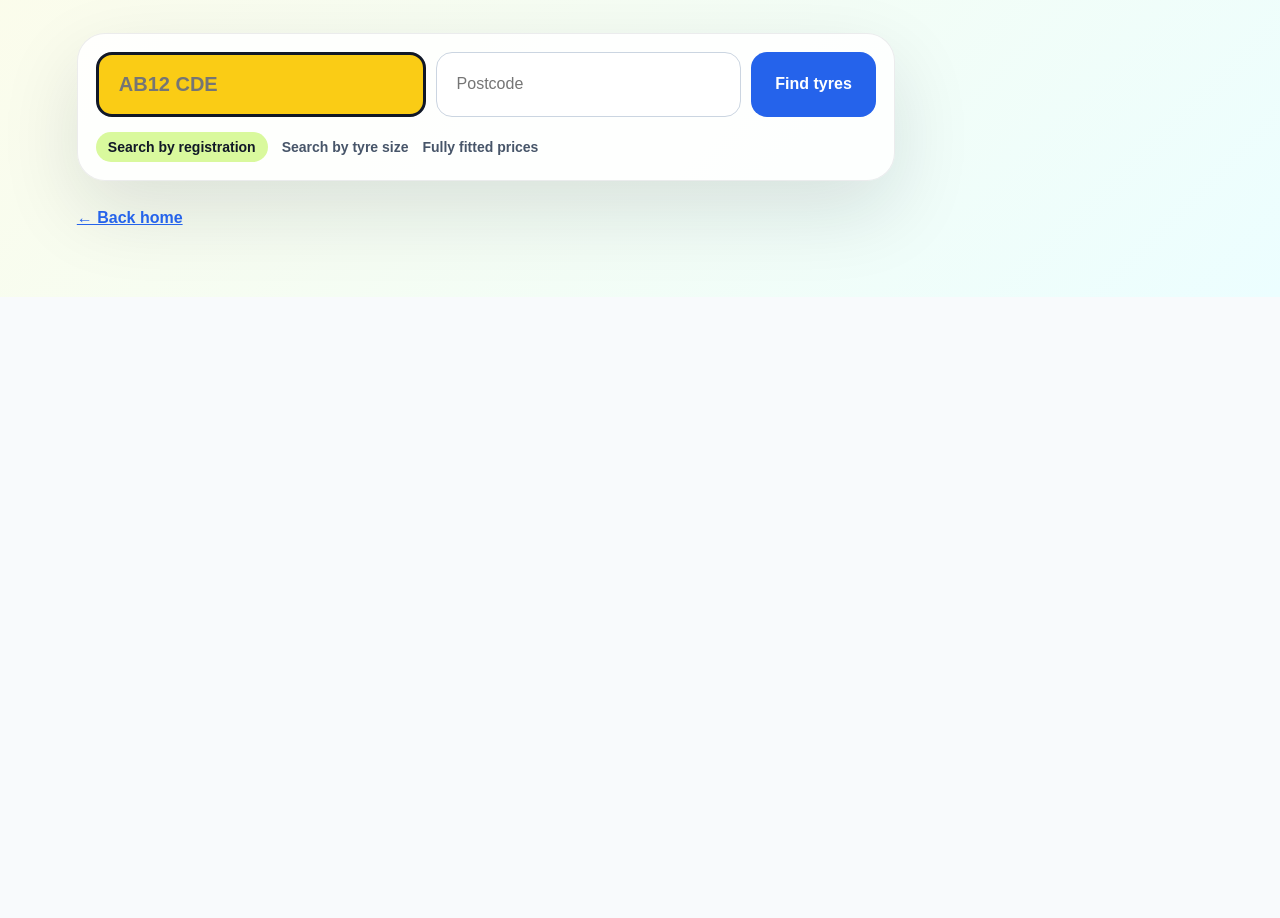
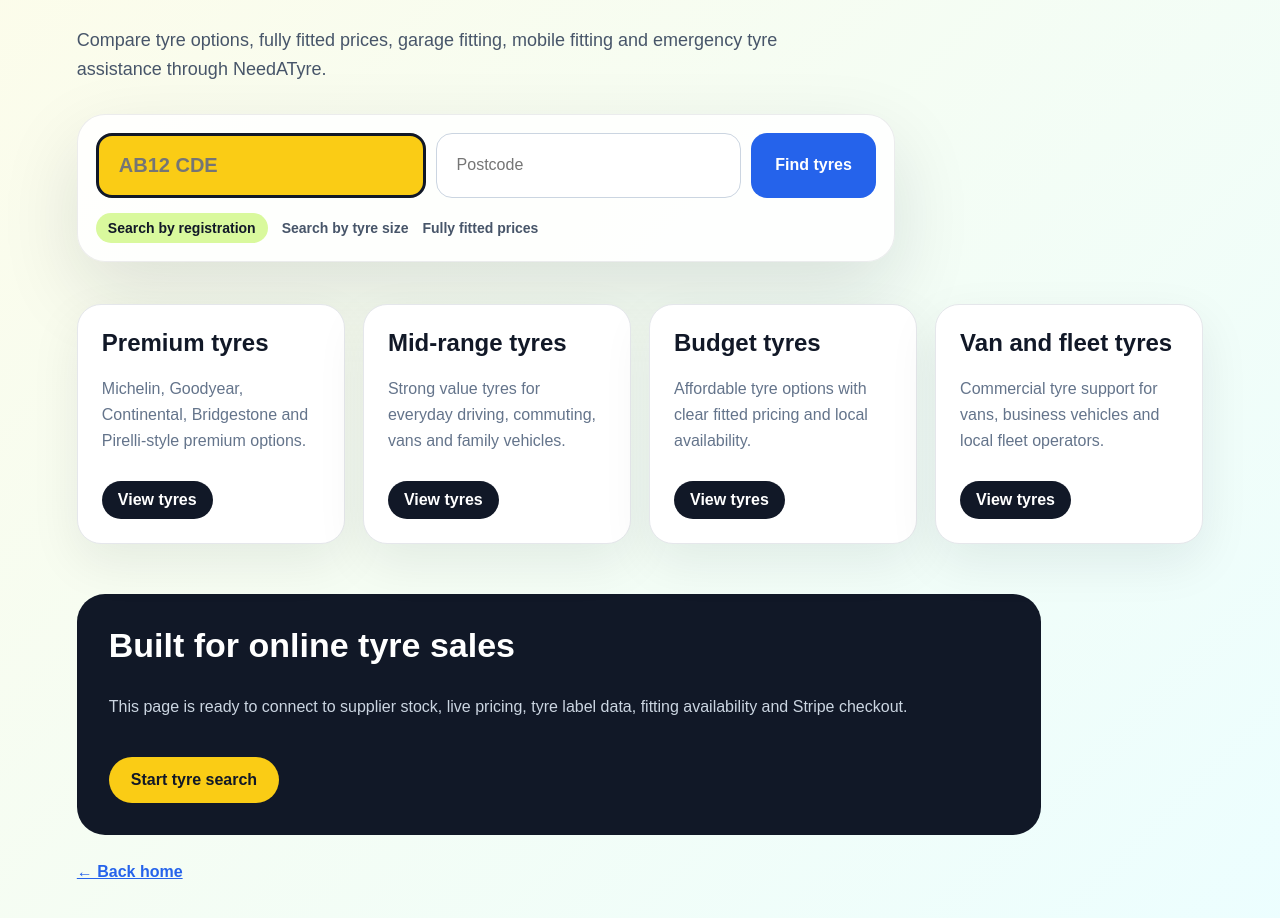
Before and after one commit to mcdowellautoservices/needatyre-platform, a Next.js app: page /tyres in a window 1280 px wide. Shown: the part 390-1308 px from the top of the page. Before the commit the page ends 800 px from the top, so only its background shows below. Built offline with nearby package versions, Linux system fonts and the light colour scheme.

Commit message:
Upgrade tyres page

```diff
--- a/src/app/tyres/page.tsx
+++ b/src/app/tyres/page.tsx
@@ -1,18 +1,123 @@
 import Link from "next/link";
 import { Header } from "@/components/Header";
 import { SearchBox } from "@/components/SearchBox";
+
+const tyreTypes = [
+  {
+    title: "Premium tyres",
+    text: "Michelin, Goodyear, Continental, Bridgestone and Pirelli-style premium options.",
+  },
+  {
+    title: "Mid-range tyres",
+    text: "Strong value tyres for everyday driving, commuting, vans and family vehicles.",
+  },
+  {
+    title: "Budget tyres",
+    text: "Affordable tyre options with clear fitted pricing and local availability.",
+  },
+  {
+    title: "Van and fleet tyres",
+    text: "Commercial tyre support for vans, business vehicles and local fleet operators.",
+  },
+];
 
 export default function Page() {
   return (
     <main style={{ minHeight: "100vh", background: "#f8fafc", color: "#111827" }}>
       <Header />
+
       <section style={{ padding: "70px 6%", background: "linear-gradient(135deg,#fefce8,#ecfeff)" }}>
-        <span style={{ background: "#bef264", borderRadius: 999, padding: "8px 14px", fontWeight: 900, textTransform: "uppercase" }}>Tyres</span>
-        <h1 style={{ fontSize: 56, letterSpacing: "-.06em", maxWidth: 800 }}>NeedATyre Tyres</h1>
-        <p style={{ color: "#475569", fontSize: 18, maxWidth: 700, lineHeight: 1.6 }}>This page is ready for the next module. Connect live APIs, booking data and checkout when you are ready.</p>
-        <div style={{ marginTop: 30 }}><SearchBox /></div>
-        <Link href="/" style={{ display: "inline-flex", marginTop: 28, color: "#2563eb", fontWeight: 900 }}>← Back home</Link>
+        <span style={badge}>Online tyre search</span>
+
+        <h1 style={{ fontSize: 56, letterSpacing: "-0.06em", maxWidth: 850 }}>
+          Search tyres by registration, size or postcode
+        </h1>
+
+        <p style={{ color: "#475569", fontSize: 18, maxWidth: 760, lineHeight: 1.6 }}>
+          Compare tyre options, fully fitted prices, garage fitting, mobile fitting
+          and emergency tyre assistance through NeedATyre.
+        </p>
+
+        <div style={{ marginTop: 30 }}>
+          <SearchBox />
+        </div>
+
+        <section style={{ display: "grid", gridTemplateColumns: "repeat(auto-fit,minmax(240px,1fr))", gap: 18, marginTop: 42 }}>
+          {tyreTypes.map((item) => (
+            <article key={item.title} style={card}>
+              <h2 style={{ marginTop: 0 }}>{item.title}</h2>
+              <p style={{ color: "#64748b", lineHeight: 1.6 }}>{item.text}</p>
+              <Link href="/results" style={smallButton}>
+                View tyres
+              </Link>
+            </article>
+          ))}
+        </section>
+
+        <section style={darkBox}>
+          <h2 style={{ fontSize: 34, marginTop: 0 }}>Built for online tyre sales</h2>
+          <p style={{ color: "#cbd5e1", lineHeight: 1.7 }}>
+            This page is ready to connect to supplier stock, live pricing, tyre label
+            data, fitting availability and Stripe checkout.
+          </p>
+
+          <Link href="/booking" style={button}>
+            Start tyre search
+          </Link>
+        </section>
+
+        <Link href="/" style={{ display: "inline-flex", marginTop: 28, color: "#2563eb", fontWeight: 900 }}>
+          ← Back home
+        </Link>
       </section>
     </main>
   );
 }
+
+const badge: React.CSSProperties = {
+  background: "#bef264",
+  borderRadius: 999,
+  padding: "8px 14px",
+  fontWeight: 900,
+  textTransform: "uppercase",
+  display: "inline-flex",
+};
+
+const card: React.CSSProperties = {
+  background: "white",
+  border: "1px solid #e5e7eb",
+  borderRadius: 24,
+  padding: 24,
+  boxShadow: "0 18px 50px rgba(15,23,42,0.08)",
+};
+
+const smallButton: React.CSSProperties = {
+  display: "inline-flex",
+  marginTop: 12,
+  background: "#111827",
+  color: "white",
+  padding: "10px 16px",
+  borderRadius: 999,
+  fontWeight: 900,
+  textDecoration: "none",
+};
+
+const darkBox: React.CSSProperties = {
+  marginTop: 50,
+  background: "#111827",
+  color: "white",
+  borderRadius: 28,
+  padding: 32,
+  maxWidth: 900,
+};
+
+const button: React.CSSProperties = {
+  display: "inline-flex",
+  marginTop: 20,
+  background: "#facc15",
+  color: "#111827",
+  padding: "14px 22px",
+  borderRadius: 999,
+  fontWeight: 900,
+  textDecoration: "none",
+};
```
